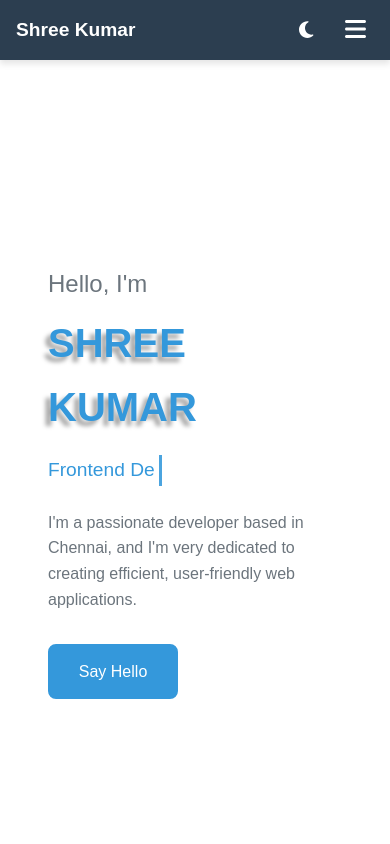
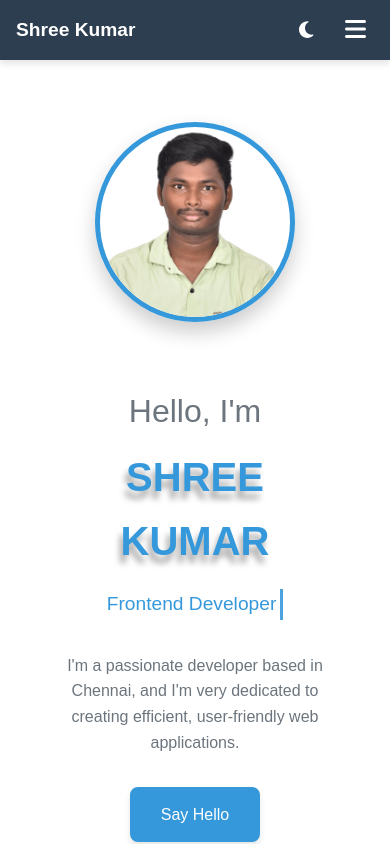
Before and after one commit to shreekumar1410/Portfolio-react, a React (Create React App) app: page / in a window 390 px wide. Shown: the top 844 px of the page. Built offline with nearby package versions, Linux system fonts and the light colour scheme.

Commit message:
Alter Home Component CSS.

```diff
--- a/src/assets/styles/variables.css
+++ b/src/assets/styles/variables.css
@@ -71,6 +71,8 @@
 
   --hover-overlay: rgba(0, 0, 0, 0.05);
   --focus-ring: 0 0 0 3px rgba(52, 152, 219, 0.3);
+
+  --text-shadow:rgba(0, 0, 0, 0.35);
 
   /* ================ */
   /* Effects          */
@@ -147,6 +149,8 @@
   --box-shadow: 0 4px 6px rgba(0, 0, 0, 0.3);
   --box-shadow-lg: 0 10px 15px rgba(0, 0, 0, 0.3);
 
+  --text-shadow:rgba(255, 255, 255, 0.35);
+
   /* Component Overrides */
   --sidebar-bg: #1a1a1a;
   --header-bg: #1a1a1a;
@@ -162,6 +166,18 @@
   --contact-input-bg: #2d2d2d;
   --contact-input-text: #ffffff;
   --contact-input-border: #444444;
+
+  /* .home-title {
+    text-shadow: 0 2px 4px rgba(0, 0, 0, 0.3);
+  } */
+
+  .home-button {
+    box-shadow: 0 4px 6px rgba(0, 0, 0, 0.3);
+  }
+
+  .profile-photo {
+    box-shadow: 0 10px 20px rgba(0, 0, 0, 0.4);
+  }
 }
 
 /* ==================== */
--- a/src/components/Home/Home.css
+++ b/src/components/Home/Home.css
@@ -13,10 +13,22 @@
   max-width: 1200px;
   margin: 0 auto;
   padding: 0 1rem;
+  display: flex;
+  align-items: center;
+  justify-content: space-between;
+  gap: 2rem;
 }
 
 .home-content {
   max-width: 600px;
+  flex: 1;
+}
+
+.home-greeting {
+  font-size: 2rem;
+  font-weight: 500;
+  margin-bottom: 0.5rem;
+  color: var(--text-light);
 }
 
 .home-title {
@@ -24,15 +36,27 @@
   font-weight: 700;
   margin-bottom: 1rem;
   text-transform: uppercase;
-    text-shadow: -5px 5px 4px rgba(0, 0, 0, 0.35);
+  text-shadow: -3px 8px 6px var(--text-shadow);
   color: var(--primary-color);
 }
 
 .home-subtitle {
-    font-size: 2rem;
-    font-weight: 500;
+  font-size: 1.5rem;
+  font-weight: 400;
   margin-bottom: 1.5rem;
+  min-height: 2.5rem;
+}
+
+.typed-text {
   color: var(--primary-color);
+}
+
+.cursor {
+  display: inline-block;
+  width: 3px;
+  margin-left: 4px;
+  background-color: var(--primary-color);
+  animation: blink 1s infinite;
 }
 
 .home-description {
@@ -52,31 +76,35 @@
   font-weight: 500;
   transition: var(--transition);
   border: 2px solid var(--primary-color);
+  box-shadow: 0 4px 6px rgba(0, 0, 0, 0.1);
 }
 
 .home-button:hover {
   background-color: transparent;
   color: var(--primary-color);
+  transform: translateY(-2px);
+  box-shadow: 0 6px 8px rgba(0, 0, 0, 0.15);
 }
 
-  .home-greeting {
-    font-size: 1.5rem;
-    font-weight: 400;
-    margin-bottom: 0.5rem;
-    color: var(--text-light);
+.home-image {
+  flex: 1;
+  display: flex;
+  justify-content: center;
 }
 
-  /* Typing animation styles */
-.typed-text {
-  color: var(--primary-color);
+.profile-photo {
+  width: 350px;
+  height: 350px;
+  border-radius: 50%;
+  object-fit: cover;
+  border: 5px solid var(--primary-color);
+  box-shadow: 0 10px 20px rgba(0, 0, 0, 0.2);
+  transition: var(--transition);
 }
 
-.cursor {
-  display: inline-block;
-  width: 3px;
-  margin-left: 4px;
-  background-color: var(--primary-color);
-  animation: blink 1s infinite;
+.profile-photo:hover {
+  transform: scale(1.03);
+  box-shadow: 0 15px 30px rgba(0, 0, 0, 0.3);
 }
 
 @keyframes blink {
@@ -85,6 +113,22 @@
   100% { opacity: 1; }
 }
 
+@media (max-width: 992px) {
+  .home-container {
+    flex-direction: column;
+    text-align: center;
+  }
+
+  .home-image {
+    order: -1;
+    margin-bottom: 2rem;
+  }
+
+  .profile-photo {
+    width: 250px;
+    height: 250px;
+  }
+}
 
 @media (max-width: 768px) {
   .home-title {
@@ -98,4 +142,9 @@
   .home-description {
     font-size: 1rem;
   }
+
+  .profile-photo {
+    width: 200px;
+    height: 200px;
   }
+}
--- a/src/components/Home/Home.jsx
+++ b/src/components/Home/Home.jsx
@@ -1,5 +1,6 @@
 import React, { useState, useEffect } from 'react';
 import './Home.css';
+import profileImage from '../../assets/images/My_New_Photo.png';
 
 const Home = () => {
   const [text, setText] = useState('');
@@ -7,13 +8,12 @@ const Home = () => {
   const [loopNum, setLoopNum] = useState(0);
   const [typingSpeed, setTypingSpeed] = useState(150);
 
-  // eslint-disable-next-line react-hooks/exhaustive-deps
-  const words = ['Web Developer', 'Frontend Developer', 'Software Developer'];
+  const words = ['Web', 'Frontend', 'Full Stack'];
 
   useEffect(() => {
     const handleTyping = () => {
       const current = loopNum % words.length;
-      const fullText = words[current];
+      const fullText = words[current] + ' Developer';
 
       setText(
         isDeleting
@@ -21,7 +21,7 @@ const Home = () => {
           : fullText.substring(0, text.length + 1)
       );
 
-      setTypingSpeed(isDeleting ? 50 : 200);
+      setTypingSpeed(isDeleting ? 30 : 150);
 
       if (!isDeleting && text === fullText) {
         setTimeout(() => setIsDeleting(true), 1000);
@@ -40,7 +40,7 @@ const Home = () => {
     <section id="home" className="home-section">
       <div className="home-container">
         <div className="home-content">
-          <h1 className="home-greeting">Hello, I'm</h1>
+          <h2 className="home-greeting">Hello, I'm</h2>
           <h1 className="home-title">Shree Kumar</h1>
           <h2 className="home-subtitle">
             <span className="typed-text">{text}</span>
@@ -54,6 +54,13 @@ const Home = () => {
             Say Hello
           </a>
         </div>
+        <div className="home-image">
+          <img
+            src={profileImage}
+            alt="Shree Kumar"
+            className="profile-photo"
+          />
+        </div>
       </div>
     </section>
   );
```
Lines whose indentation alone changed are shown as unchanged.
